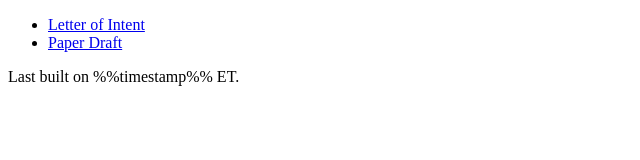
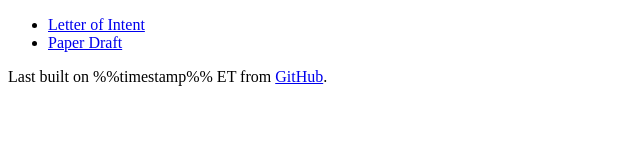
Before and after one commit to kratsg/snowmass2021-loi-commf, a plain HTML site: page site/index.html in a window 1280 px wide. Shown: the whole page, without its empty margins (0-640 px from the left). Drawn offline with Linux system fonts and the light colour scheme.

Commit message:
add in link back to github

```diff
--- a/site/index.html
+++ b/site/index.html
@@ -6,6 +6,6 @@
       <li><a href="artifact/loi.pdf">Letter of Intent</a></li>
       <li><a href="artifact/main.pdf">Paper Draft</a></li>
     </ul>
-    <p>Last built on %%timestamp%% ET.</p>
+    <p>Last built on %%timestamp%% ET from <a href="https://github.com/kratsg/snowmass2021-loi-commf">GitHub</a>.</p>
   </body>
 </html>
```
